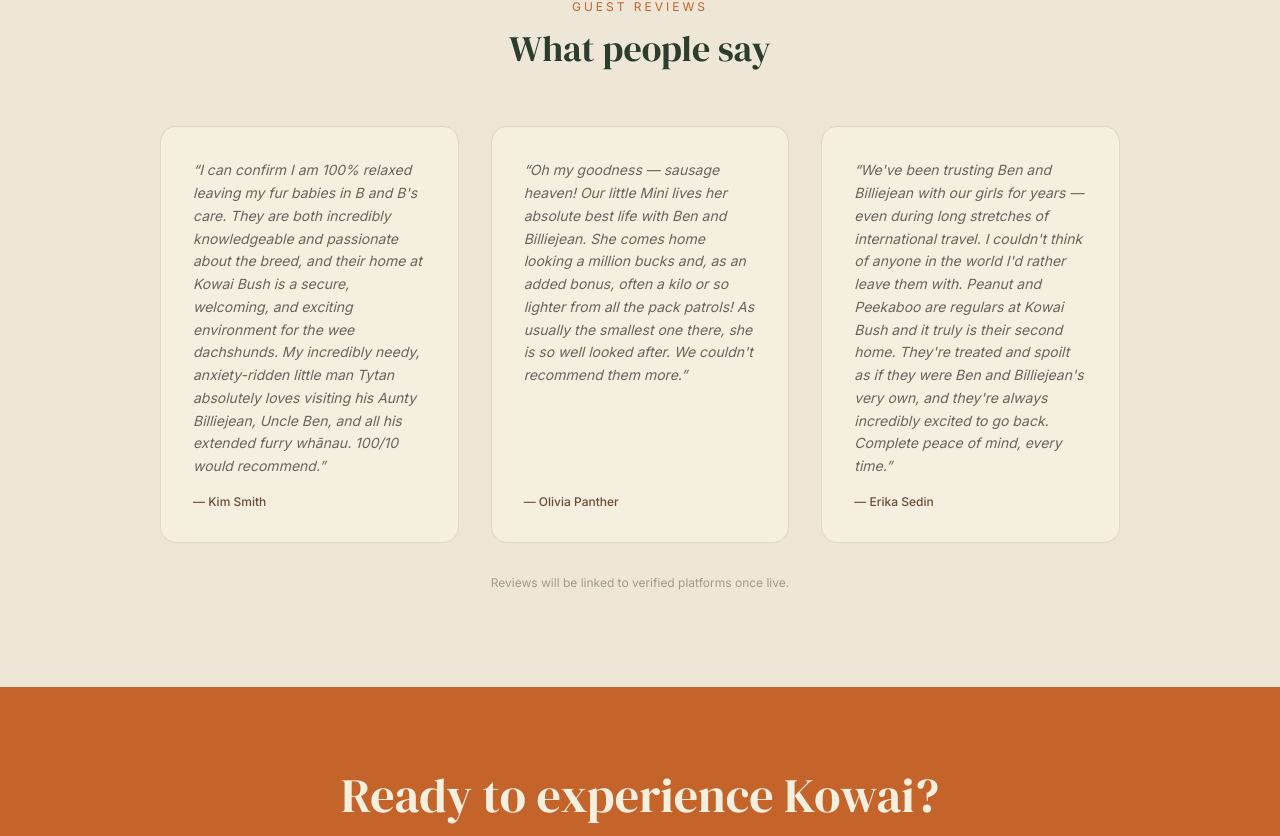
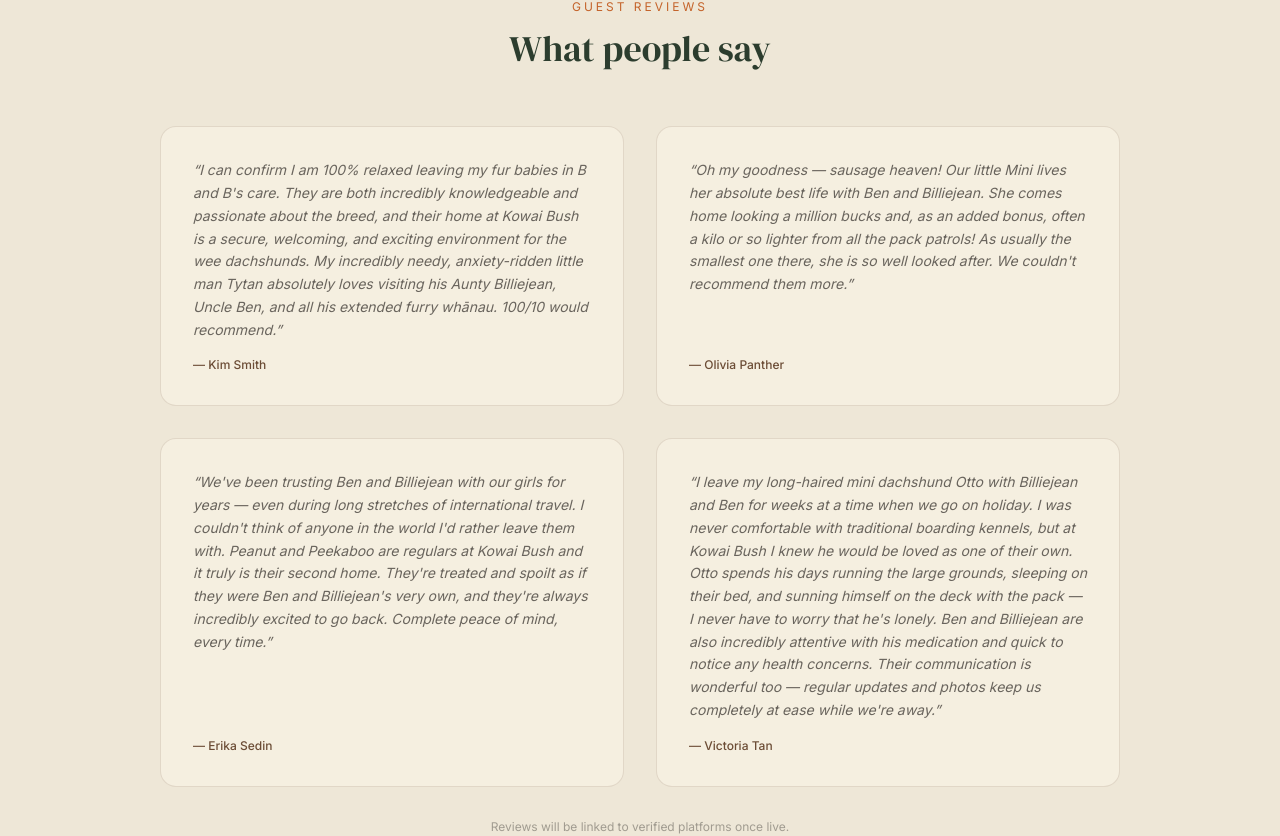
Before and after one commit to beanie108/kowai-farmstay, a Next.js app: page / in a window 1280 px wide. Shown: the part 2996-3832 px from the top of the page. Built offline with nearby package versions, Linux system fonts and the light colour scheme.

Commit message:
Add Victoria Tan testimonial, update reviews to 2x2 grid

```diff
--- a/app/page.tsx
+++ b/app/page.tsx
@@ -254,7 +254,7 @@ export default function HomePage() {
             </h2>
           </div>
 
-          <div className="grid grid-cols-1 gap-8 md:grid-cols-3">
+          <div className="grid grid-cols-1 gap-8 md:grid-cols-2">
             {[
               {
                 quote:
@@ -270,6 +270,11 @@ export default function HomePage() {
                 quote:
                   "We've been trusting Ben and Billiejean with our girls for years — even during long stretches of international travel. I couldn't think of anyone in the world I'd rather leave them with. Peanut and Peekaboo are regulars at Kowai Bush and it truly is their second home. They're treated and spoilt as if they were Ben and Billiejean's very own, and they're always incredibly excited to go back. Complete peace of mind, every time.",
                 author: "Erika Sedin",
+              },
+              {
+                quote:
+                  "I leave my long-haired mini dachshund Otto with Billiejean and Ben for weeks at a time when we go on holiday. I was never comfortable with traditional boarding kennels, but at Kowai Bush I knew he would be loved as one of their own. Otto spends his days running the large grounds, sleeping on their bed, and sunning himself on the deck with the pack — I never have to worry that he's lonely. Ben and Billiejean are also incredibly attentive with his medication and quick to notice any health concerns. Their communication is wonderful too — regular updates and photos keep us completely at ease while we're away.",
+                author: "Victoria Tan",
               },
             ].map(({ quote, author }) => (
               <blockquote
```
